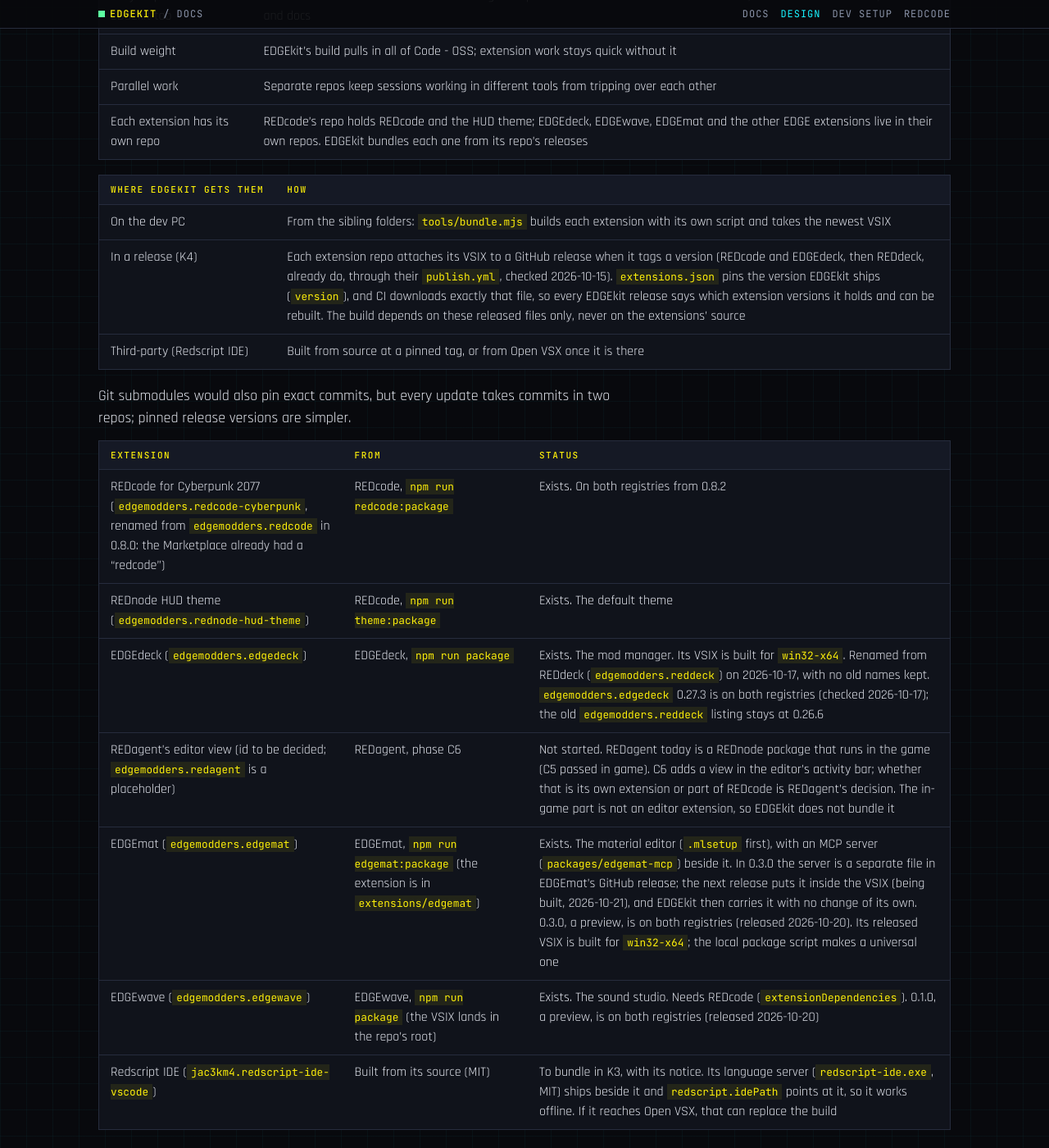
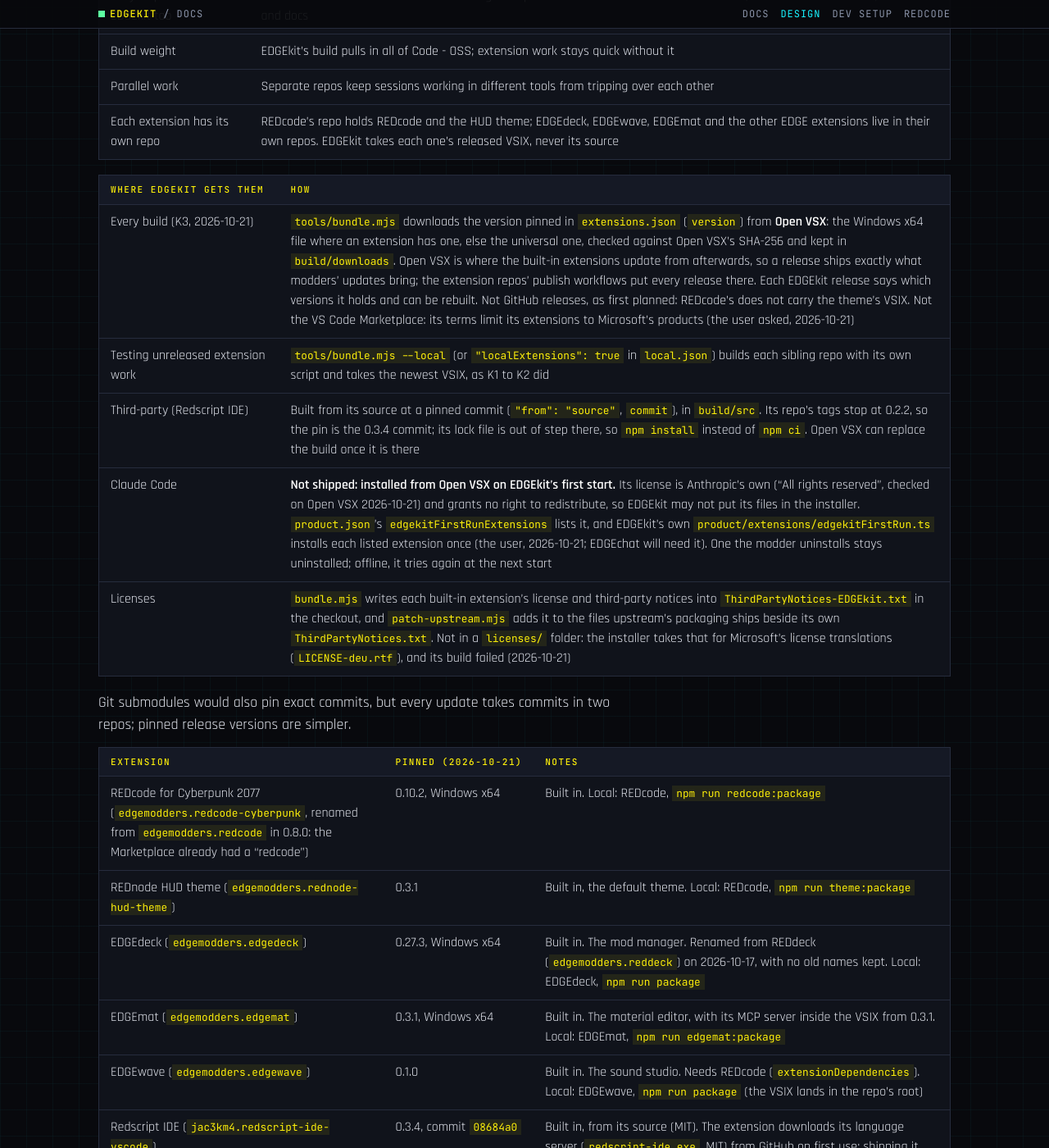
Before and after one commit to Edgemodders/EDGEkit, a Jekyll site: the page built from docs/design.md, in a window 1280 px wide and 1400 px high, scrolled down 2839 px. Shown: the whole window at 82% size. Built offline with Jekyll 4.4.1, drawn with Linux system fonts in a browser that asks for light colours; our own code applies the rules of GitHub Pages for plain Markdown files; some of the changed text lies outside the part shown.

Commit message:
K3: notices beside upstream's, compile cache retry, update test results
The built-in extensions' licenses go to ThirdPartyNotices-EDGEkit.txt, since the
installer takes licenses/ for Microsoft's translations. The compile cache step
retries deleting its temporary profile (EBUSY). EDGEmat updated itself from a
built-in 0.3.0 to 0.3.1; the pin is back at 0.3.1.

Co-Authored-By: Claude Opus 5.5 <noreply@anthropic.com>

```diff
--- a/docs/design.md
+++ b/docs/design.md
@@ -53,25 +53,30 @@ The list is `extensions.json`. Sources are the sibling repos, built by their own
 | They ship without EDGEkit too | REDcode's extensions and the theme also go to Open VSX for VS Code and VSCodium users, with their own versions, releases and docs |
 | Build weight | EDGEkit's build pulls in all of Code - OSS; extension work stays quick without it |
 | Parallel work | Separate repos keep sessions working in different tools from tripping over each other |
-| Each extension has its own repo | REDcode's repo holds REDcode and the HUD theme; EDGEdeck, EDGEwave, EDGEmat and the other EDGE extensions live in their own repos. EDGEkit bundles each one from its repo's releases |
+| Each extension has its own repo | REDcode's repo holds REDcode and the HUD theme; EDGEdeck, EDGEwave, EDGEmat and the other EDGE extensions live in their own repos. EDGEkit takes each one's released VSIX, never its source |
 
 | Where EDGEkit gets them | How |
 |---|---|
-| On the dev PC | From the sibling folders: `tools/bundle.mjs` builds each extension with its own script and takes the newest VSIX |
-| In a release (K4) | Each extension repo attaches its VSIX to a GitHub release when it tags a version (REDcode and EDGEdeck, then REDdeck, already do, through their `publish.yml`, checked 2026-10-15). `extensions.json` pins the version EDGEkit ships (`version`), and CI downloads exactly that file, so every EDGEkit release says which extension versions it holds and can be rebuilt. The build depends on these released files only, never on the extensions' source |
-| Third-party (Redscript IDE) | Built from source at a pinned tag, or from Open VSX once it is there |
+| Every build (K3, 2026-10-21) | `tools/bundle.mjs` downloads the version pinned in `extensions.json` (`version`) from **Open VSX**: the Windows x64 file where an extension has one, else the universal one, checked against Open VSX's SHA-256 and kept in `build/downloads`. Open VSX is where the built-in extensions update from afterwards, so a release ships exactly what modders' updates bring; the extension repos' publish workflows put every release there. Each EDGEkit release says which versions it holds and can be rebuilt. Not GitHub releases, as first planned: REDcode's does not carry the theme's VSIX. Not the VS Code Marketplace: its terms limit its extensions to Microsoft's products (the user asked, 2026-10-21) |
+| Testing unreleased extension work | `tools/bundle.mjs --local` (or `"localExtensions": true` in `local.json`) builds each sibling repo with its own script and takes the newest VSIX, as K1 to K2 did |
+| Third-party (Redscript IDE) | Built from its source at a pinned commit (`"from": "source"`, `commit`), in `build/src`. Its repo's tags stop at 0.2.2, so the pin is the 0.3.4 commit; its lock file is out of step there, so `npm install` instead of `npm ci`. Open VSX can replace the build once it is there |
+| Claude Code | **Not shipped: installed from Open VSX on EDGEkit's first start.** Its license is Anthropic's own ("All rights reserved", checked on Open VSX 2026-10-21) and grants no right to redistribute, so EDGEkit may not put its files in the installer. `product.json`'s `edgekitFirstRunExtensions` lists it, and EDGEkit's own `product/extensions/edgekitFirstRun.ts` installs each listed extension once (the user, 2026-10-21; EDGEchat will need it). One the modder uninstalls stays uninstalled; offline, it tries again at the next start |
+| Licenses | `bundle.mjs` writes each built-in extension's license and third-party notices into `ThirdPartyNotices-EDGEkit.txt` in the checkout, and `patch-upstream.mjs` adds it to the files upstream's packaging ships beside its own `ThirdPartyNotices.txt`. Not in a `licenses/` folder: the installer takes that for Microsoft's license translations (`LICENSE-deu.rtf`), and its build failed (2026-10-21) |
 
 Git submodules would also pin exact commits, but every update takes commits in two repos; pinned release versions are simpler.
 
-| Extension | From | Status |
+| Extension | Pinned (2026-10-21) | Notes |
 |---|---|---|
-| REDcode for Cyberpunk 2077 (`edgemodders.redcode-cyberpunk`, renamed from `edgemodders.redcode` in 0.8.0: the Marketplace already had a "redcode") | REDcode, `npm run redcode:package` | Exists. On both registries from 0.8.2 |
-| REDnode HUD theme (`edgemodders.rednode-hud-theme`) | REDcode, `npm run theme:package` | Exists. The default theme |
-| EDGEdeck (`edgemodders.edgedeck`) | EDGEdeck, `npm run package` | Exists. The mod manager. Its VSIX is built for `win32-x64`. Renamed from REDdeck (`edgemodders.reddeck`) on 2026-10-17, with no old names kept. `edgemodders.edgedeck` 0.27.3 is on both registries (checked 2026-10-17); the old `edgemodders.reddeck` listing stays at 0.26.6 |
-| REDagent's editor view (id to be decided; `edgemodders.redagent` is a placeholder) | REDagent, phase C6 | Not started. REDagent today is a REDnode package that runs in the game (C5 passed in game). C6 adds a view in the editor's activity bar; whether that is its own extension or part of REDcode is REDagent's decision. The in-game part is not an editor extension, so EDGEkit does not bundle it |
-| EDGEmat (`edgemodders.edgemat`) | EDGEmat, `npm run edgemat:package` (the extension is in `extensions/edgemat`) | Exists. The material editor (`.mlsetup` first), with an MCP server (`packages/edgemat-mcp`) beside it. In 0.3.0 the server is a separate file in EDGEmat's GitHub release; the next release puts it inside the VSIX (being built, 2026-10-21), and EDGEkit then carries it with no change of its own. 0.3.0, a preview, is on both registries (released 2026-10-20). Its released VSIX is built for `win32-x64`; the local package script makes a universal one |
-| EDGEwave (`edgemodders.edgewave`) | EDGEwave, `npm run package` (the VSIX lands in the repo's root) | Exists. The sound studio. Needs REDcode (`extensionDependencies`). 0.1.0, a preview, is on both registries (released 2026-10-20) |
-| Redscript IDE (`jac3km4.redscript-ide-vscode`) | Built from its source (MIT) | To bundle in K3, with its notice. Its language server (`redscript-ide.exe`, MIT) ships beside it and `redscript.idePath` points at it, so it works offline. If it reaches Open VSX, that can replace the build |
+| REDcode for Cyberpunk 2077 (`edgemodders.redcode-cyberpunk`, renamed from `edgemodders.redcode` in 0.8.0: the Marketplace already had a "redcode") | 0.10.2, Windows x64 | Built in. Local: REDcode, `npm run redcode:package` |
+| REDnode HUD theme (`edgemodders.rednode-hud-theme`) | 0.3.1 | Built in, the default theme. Local: REDcode, `npm run theme:package` |
+| EDGEdeck (`edgemodders.edgedeck`) | 0.27.3, Windows x64 | Built in. The mod manager. Renamed from REDdeck (`edgemodders.reddeck`) on 2026-10-17, with no old names kept. Local: EDGEdeck, `npm run package` |
+| EDGEmat (`edgemodders.edgemat`) | 0.3.1, Windows x64 | Built in. The material editor, with its MCP server inside the VSIX from 0.3.1. Local: EDGEmat, `npm run edgemat:package` |
+| EDGEwave (`edgemodders.edgewave`) | 0.1.0 | Built in. The sound studio. Needs REDcode (`extensionDependencies`). Local: EDGEwave, `npm run package` (the VSIX lands in the repo's root) |
+| Redscript IDE (`jac3km4.redscript-ide-vscode`) | 0.3.4, commit `08684a0` | Built in, from its source (MIT). The extension downloads its language server (`redscript-ide.exe`, MIT) from GitHub on first use; shipping it beside the extension, with `redscript.idePath` pointing there, so it works offline, is left for later |
+| Claude Code (`anthropic.claude-code`) | Latest, at first start | Installed from Open VSX on the first start, not shipped (above) |
+| REDagent's editor view (id to be decided; `edgemodders.redagent` is a placeholder) | - | Not started. REDagent today is a REDnode package that runs in the game (C5 passed in game). C6 adds a view in the editor's activity bar; whether that is its own extension or part of REDcode is REDagent's decision. The in-game part is not an editor extension, so EDGEkit does not bundle it |
+
+**No Copilot chat or Agents window** (the user, 2026-10-21: EDGEkit uses the Claude Code extension). `patch-upstream.mjs` turns upstream's own switch, `chat.disableAIFeatures`, on by default: it hides the chat UI, inline suggestions and Copilot's sign-in, keeps the Agents window from opening (`chatSetupHidden` is in its precondition) and leaves the agent host off. It stays a setting.
 
 ## Release pipeline
 
@@ -84,7 +89,7 @@ Agreed with the user on 2026-10-15: watch the extension repos, pull released ext
 | | Built in (chosen) | The pack installed by the installer (fallback) |
 |---|---|---|
 | First start | Everything works, even offline | Needs the network during install; if Open VSX is down, the modder starts with a bare editor |
-| Redscript IDE | Included, with its language server | Missing: not on Open VSX, and its language server is not in the VSIX |
+| Redscript IDE | Included (its language server downloads on first use, for now) | Missing: not on Open VSX |
 | Updates | From Open VSX, automatically (below) | From Open VSX as each extension publishes |
 | Build | Downloads the pinned released VSIX files | Nothing to download |
 
@@ -96,7 +101,9 @@ Agreed with the user on 2026-10-15: watch the extension repos, pull released ext
 | Unless its id is in `product.json`'s `builtInExtensionsEnabledWithAutoUpdates`. Then it is checked and updated like any installed extension, following the modder's auto-update setting | Microsoft uses this for Copilot Chat in 1.140.0. `tools/brand.mjs` fills the list with every EDGE extension in `extensions.json`, replacing upstream's entry |
 | Code - OSS's own `product.json` sets no `quality` | `product/product.json` sets `quality` to `stable`; the update service needs it too |
 
-Redscript IDE stays off the list: it ships with its own language server, which a gallery update would not carry. It updates with EDGEkit releases. K3 confirms all this in the built app (an older EDGEdeck built in, a newer one on Open VSX), and the installer fallback stays unused unless that test fails.
+Redscript IDE stays off the list: it is not on Open VSX, so it updates with EDGEkit releases. K3 tested this in the built app on 2026-10-21: with EDGEmat 0.3.0 built in and 0.3.1 on Open VSX, a fresh profile updated it to 0.3.1 at start, with no prompt.
+
+On the first start, upstream asks before Claude Code installs: "Do you trust the publisher Anthropic?" (its first extension from that publisher; the EDGE extensions are built in, so they never ask). EDGEkit keeps the question: it is the modder's consent to a third-party extension. The dialog says Anthropic is "not verified" although Open VSX marks the extension verified (checked 2026-10-21); Open VSX's VS Code-style API seems not to pass that on (unverified).
 
 The extension pack (`edgemodders.edgekit`) is for modders in VS Code and VSCodium. EDGEkit itself does not need it.
 
--- a/tools/bundle.mjs
+++ b/tools/bundle.mjs
@@ -201,9 +201,9 @@ for (const e of extensions) {
 if (existsSync(checkout)) {
   mkdirSync(builtInDir, { recursive: true });
   writeFileSync(join(builtInDir, 'builtInExtensions.json'), `${JSON.stringify(builtIns, null, 2)}\n`);
-  // The built-in extensions' licenses, in the app beside upstream's (its packaging ships licenses/**).
-  mkdirSync(join(checkout, 'licenses'), { recursive: true });
-  writeFileSync(join(checkout, 'licenses', 'EDGEkit-extensions.txt'),
+  // The built-in extensions' licenses, in the app beside upstream's ThirdPartyNotices.txt (patch-upstream.mjs
+  // adds it to the packaging). Not in licenses/: the installer takes that folder for Microsoft's license translations.
+  writeFileSync(join(checkout, 'ThirdPartyNotices-EDGEkit.txt'),
     `The extensions built into EDGEkit, with their licenses and notices. Each also carries them in its own folder.\n\n${notices.join('\n')}`);
 }
 process.exit(failed ? 1 : 0);
```
Also changed, not shown: docs/dev-setup.md (+3 -8 lines), tools/patch-upstream.mjs (+16 -0 lines).
